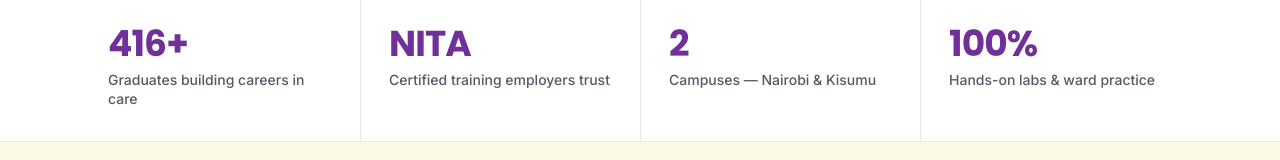
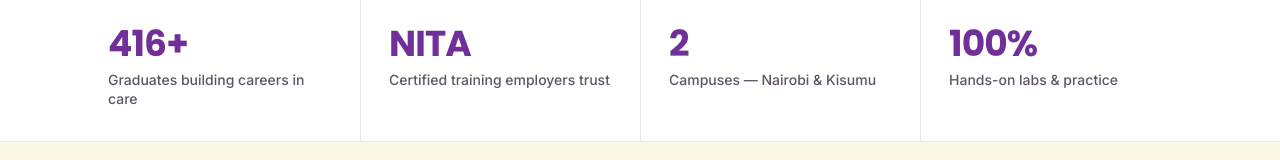
Before and after one commit to isaacdev-zack/THM--therapeutic-hand-management, a Next.js app: page / in a window 1280 px wide. Shown: the part 608-768 px from the top of the page. Built offline with nearby package versions, Linux system fonts and the light colour scheme.

Commit message:
Update ImpactSection label for clarity by shortening "Hands-on labs & ward practice" to "Hands-on labs & practice".

```diff
--- a/src/components/landing/ImpactSection.tsx
+++ b/src/components/landing/ImpactSection.tsx
@@ -26,7 +26,7 @@ const stats = [
   {
     kind: "text" as const,
     display: "100%",
-    label: "Hands-on labs & ward practice",
+    label: "Hands-on labs & practice",
   },
 ];
 
```
